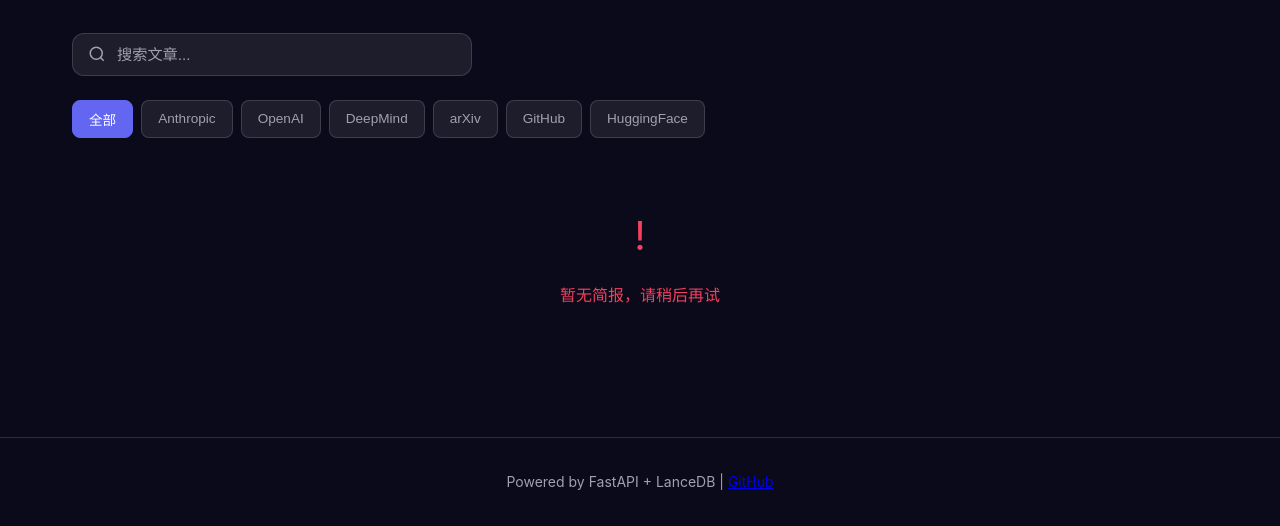
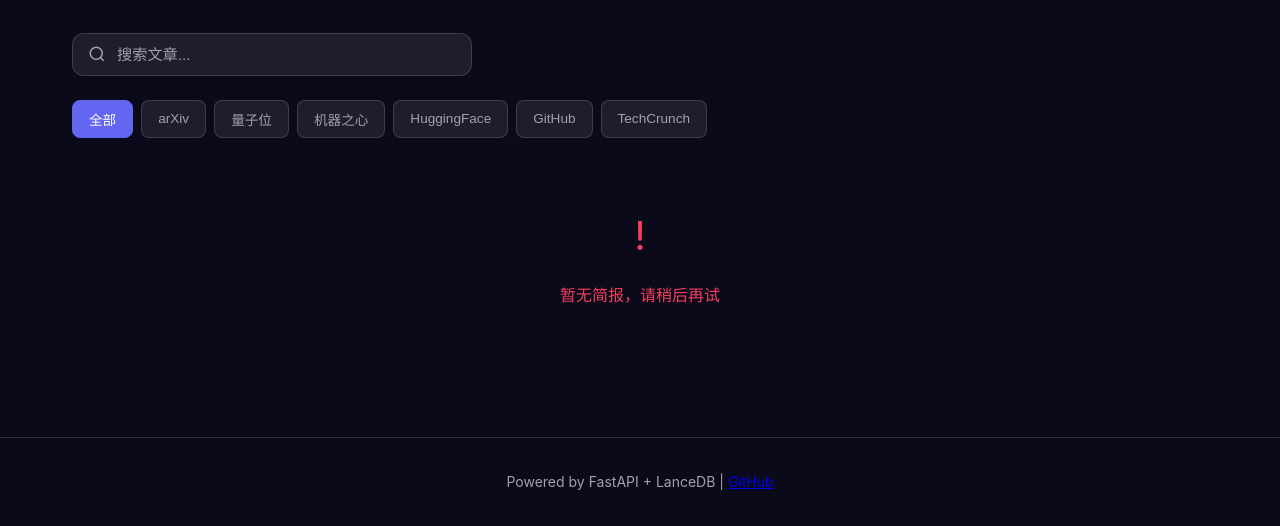
Before and after one commit to wangxyong2001/ai-brief-site, a plain HTML site: page static/index.html in a window 1280 px wide. Shown: the part 284-810 px from the top of the page. Drawn offline with Linux system fonts and the light colour scheme; no server answers.

Commit message:
fix: Update category tabs to match actual data sources
Co-Authored-By: Claude Opus 4.7 <noreply@anthropic.com>

```diff
--- a/static/index.html
+++ b/static/index.html
@@ -70,12 +70,12 @@
                 </div>
                 <div class="category-tabs" id="category-tabs">
                     <button class="tab-btn active" data-category="all">全部</button>
-                    <button class="tab-btn" data-category="anthropic">Anthropic</button>
-                    <button class="tab-btn" data-category="openai">OpenAI</button>
-                    <button class="tab-btn" data-category="deepmind">DeepMind</button>
                     <button class="tab-btn" data-category="arxiv">arXiv</button>
+                    <button class="tab-btn" data-category="量子位">量子位</button>
+                    <button class="tab-btn" data-category="机器之心">机器之心</button>
+                    <button class="tab-btn" data-category="huggingface">HuggingFace</button>
                     <button class="tab-btn" data-category="github">GitHub</button>
-                    <button class="tab-btn" data-category="huggingface">HuggingFace</button>
+                    <button class="tab-btn" data-category="techcrunch">TechCrunch</button>
                 </div>
             </section>
 
```
Also changed, not shown: 1 other file.
